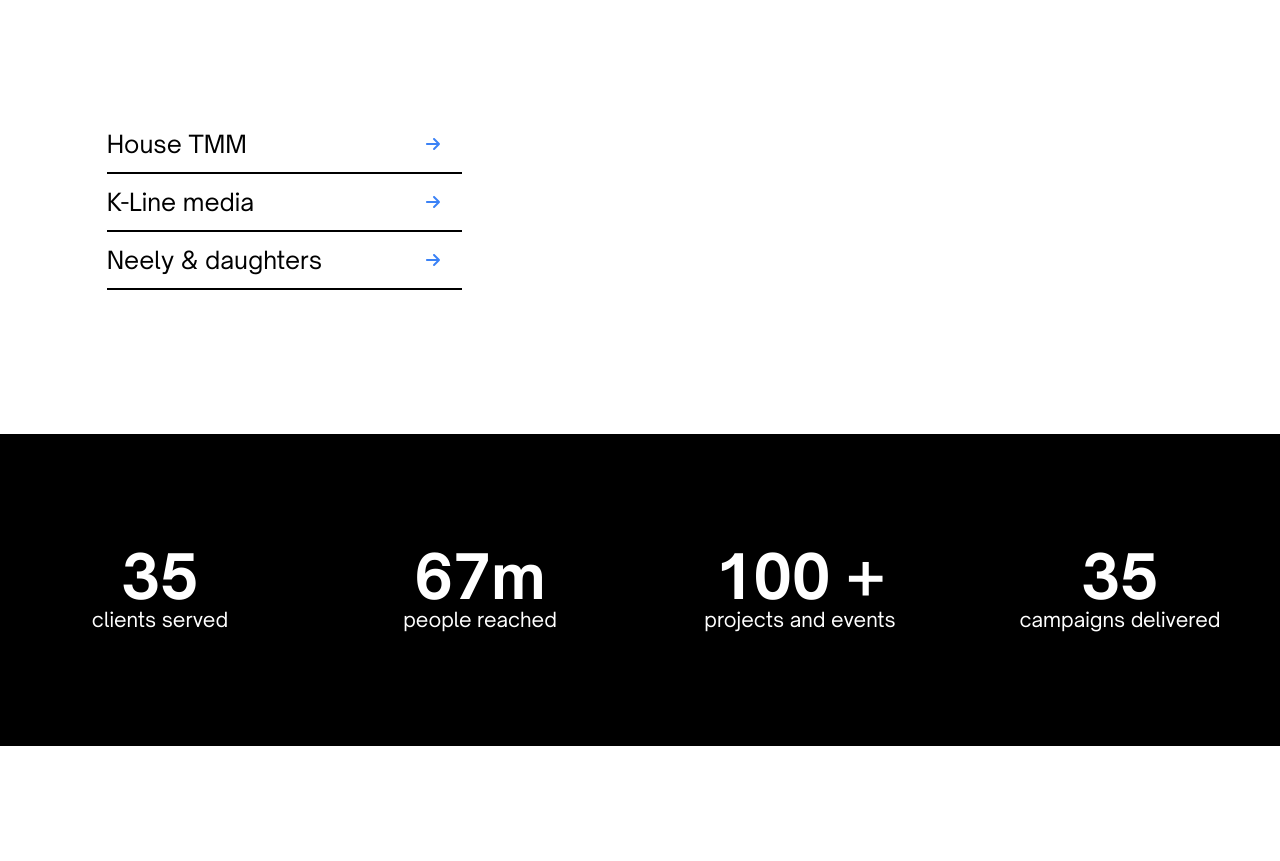
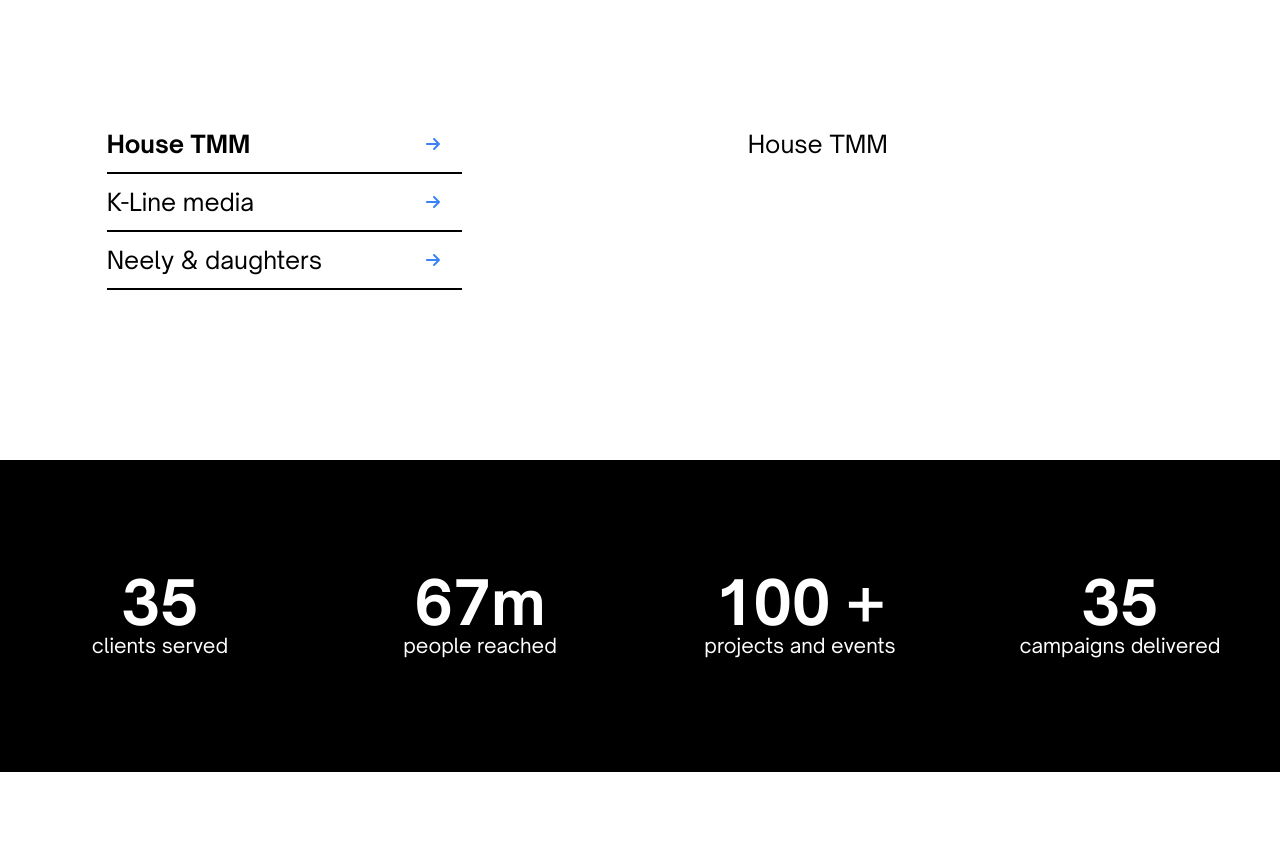
Before and after one commit to shafrazi/arrow-accel, a Next.js app: page / in a window 1280 px wide. Shown: the part 2920-3781 px from the top of the page. Built offline with nearby package versions, Linux system fonts and the light colour scheme.

Commit message:
add default link item

```diff
--- a/app-context.js
+++ b/app-context.js
@@ -4,9 +4,11 @@
 
 function AppContextProvider(props) {
   const [isOpen, setIsOpen] = useState(false);
-  const [sideContent, setSideContent] = useState(null);
+  const [sideContent, setSideContent] = useState(
+    "T M M is a design studio which delivers graphic design and visual communication to clients and collaborators who are looking for engaging and strong output that is able to challenge expectations and goals."
+  );
   const [linkClicked, setLinkClicked] = useState(false);
-  const [linkName, setLinkName] = useState(null);
+  const [linkName, setLinkName] = useState("House TMM");
   const [startLinkAnimation, setStartLinkAnimation] = useState(false);
 
   return (
--- a/components/link-item.js
+++ b/components/link-item.js
@@ -3,7 +3,7 @@
 import { faArrowRight } from "@fortawesome/free-solid-svg-icons";
 import { AppContext } from "../app-context";
 
-export default function LinkItem({ name, content }) {
+export default function LinkItem({ name, content, defaultClicked }) {
   const {
     setSideContent,
     linkName,
@@ -11,7 +11,7 @@
     setStartLinkAnimation,
     sideContent,
   } = useContext(AppContext);
-  const [linkClicked, setLinkClicked] = useState(false);
+  const [linkClicked, setLinkClicked] = useState(defaultClicked);
 
   return (
     <div className="flex flex-col border-b-2 border-black">
--- a/components/side-links.js
+++ b/components/side-links.js
@@ -14,6 +14,7 @@
       <div className="hidden lg:flex w-full">
         <div className="flex w-1/3 flex-col">
           <LinkItem
+            defaultClicked={true}
             name="House TMM"
             content="T M M is a design studio which delivers graphic design and visual communication to clients and collaborators who are looking for engaging and strong output that is able to challenge expectations and goals."
           />
```
